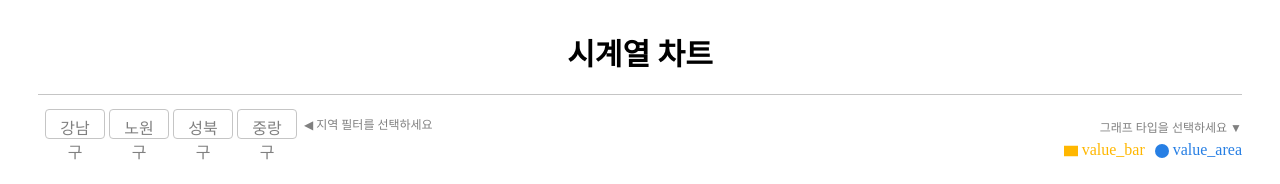
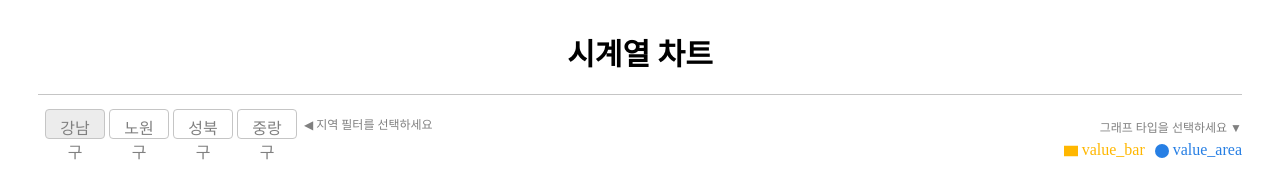
Before and after one commit to 0chae01/time-series-chart, a React (Vite) app: page / in a window 1280 px wide. In both pictures the pointer is over the button "강남구". Shown: the top 184 px of the page. Built offline with nearby package versions, Linux system fonts and the light colour scheme.

Commit message:
design: 버튼 호버 시 배경색상 변화

```diff
--- a/src/index.css
+++ b/src/index.css
@@ -32,6 +32,9 @@ button {
   border: 1px solid rgb(197, 197, 197);
   border-radius: 4px;
   z-index: 99999;
+}
+button:hover {
+  background-color: rgb(236, 236, 236);
 }
 
 button.active {
```
